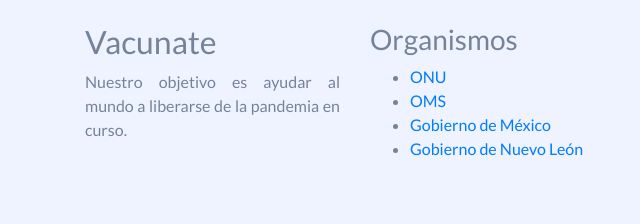
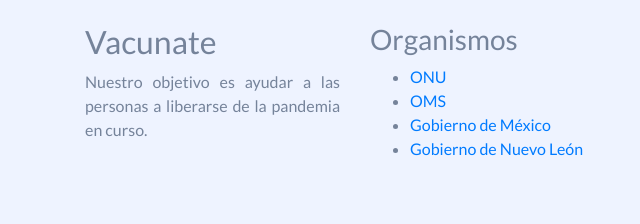
Before and after one commit to GerardoCabreraH/FrontEndMisionCSS, a plain HTML site: page index.html in a window 1280 px wide. Shown: the part 4784-5008 px from the top of the page, 0-640 px from the left. Drawn offline with Linux system fonts and the light colour scheme.

Commit message:
Modificacion footer

```diff
--- a/index.html
+++ b/index.html
@@ -497,7 +497,7 @@
                         <div class="row">
                             <div class="col-12 col-sm-3">
                                 <h2>Vacunate</h2>
-                                <p>Nuestro objetivo es ayudar al mundo a liberarse de la pandemia en curso.</p>
+                                <p>Nuestro objetivo es ayudar a las personas a liberarse de la pandemia en curso.</p>
                             </div>
                             <div class="col-12 col-sm-3">
                                 <h3>Organismos</h3>
```
Also changed, not shown: webpage/booking-vaccine.html (+1 -1 lines), webpage/conditions.html (+1 -1 lines), webpage/hoax-buster.html (+1 -1 lines), webpage/policy.html (+1 -1 lines), 1 other file.
